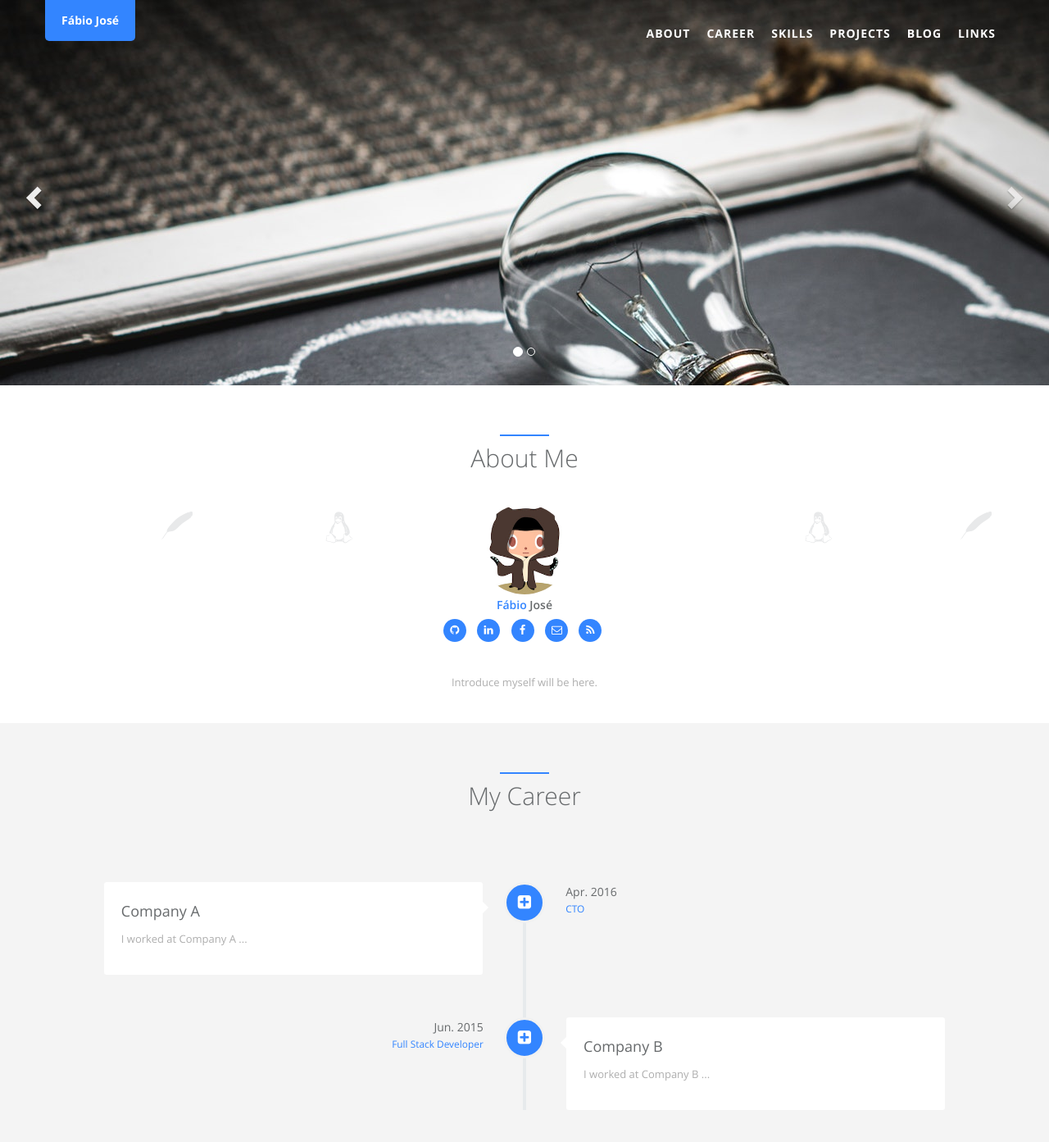
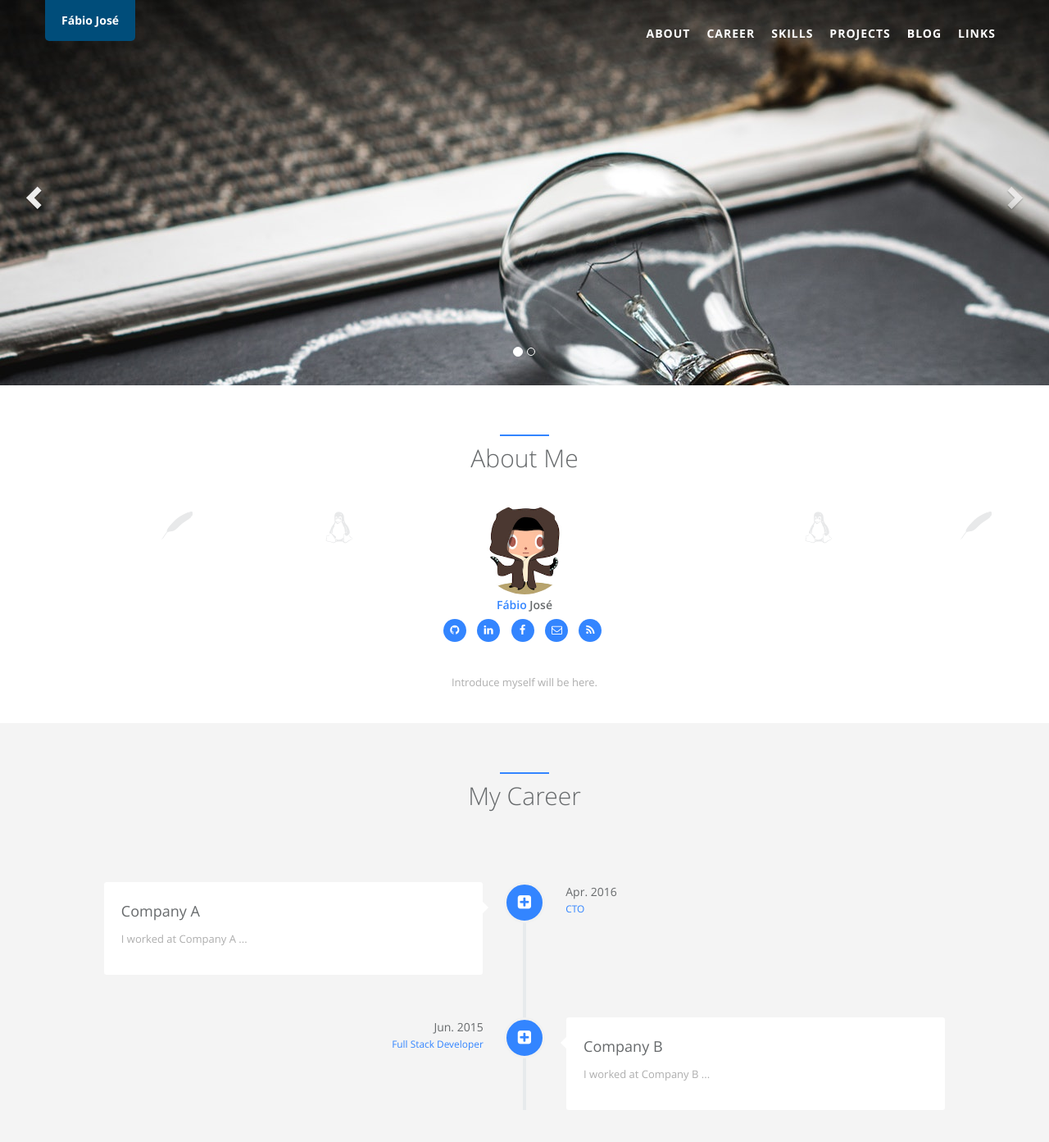
Before and after one commit to fabiojose/fabiojose.github.io, a Jekyll site: the page built from index.html, in a window 1280 px wide and 1400 px high. Shown: the top 1393 px of the window at 82% size. Built offline with Jekyll 4.4.1, drawn with Linux system fonts in a browser that asks for light colours.

Commit message:
update navbar color

```diff
--- a/_sass/_style.scss
+++ b/_sass/_style.scss
@@ -256,7 +256,7 @@ body.canvas-menu .nav-header {
 }
 
 .top-navigation .navbar-brand {
-  background: #3385FF;
+  background: #004d7a;
   color: #fff;
   padding: 15px 25px;
 }
@@ -2448,14 +2448,14 @@ body {
     }
     .navbar-brand {
       &:focus, &:hover {
-        background: #3385FF;
+        background: #004d7a;
         color: #fff;
       }
       color: #fff;
       height: auto;
       display: block;
       font-size: 14px;
-      background: #3385FF;
+      background: #004d7a;
       padding: 15px 20px;
       border-radius: 0 0 5px 5px;
       font-weight: 700;
```
